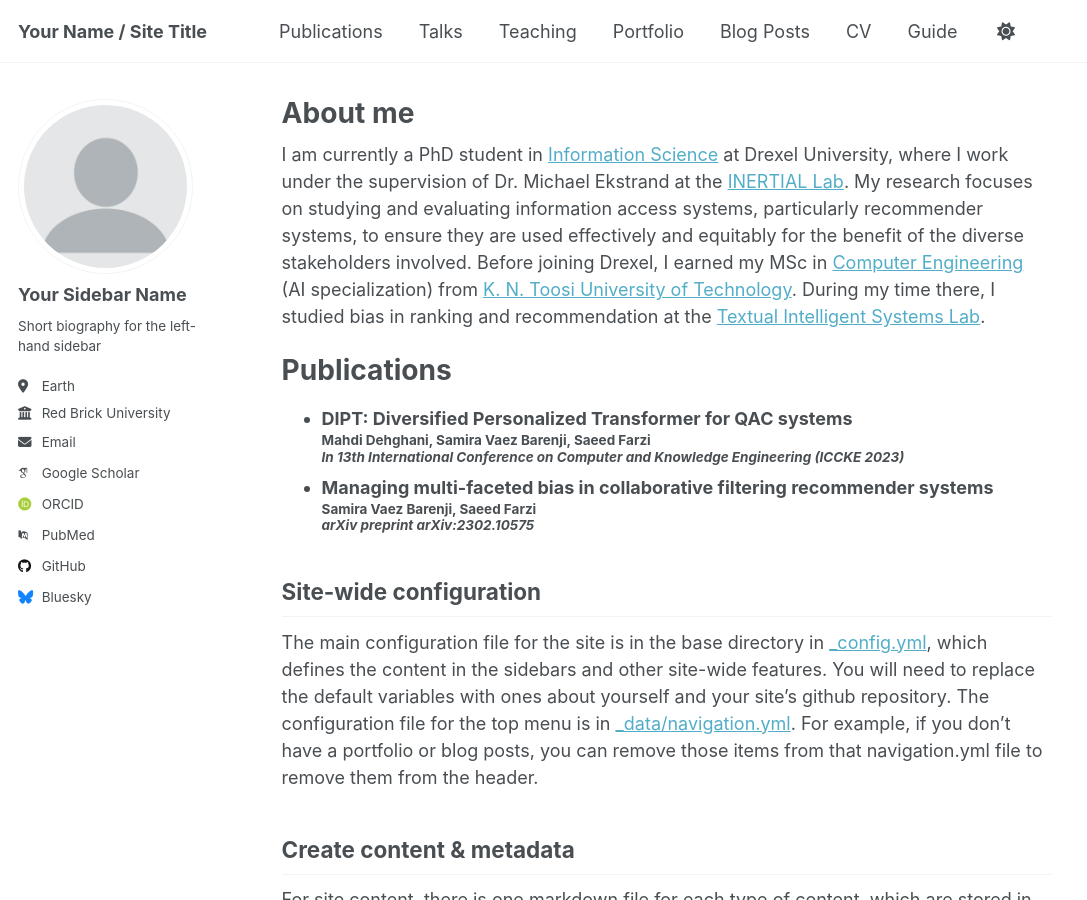
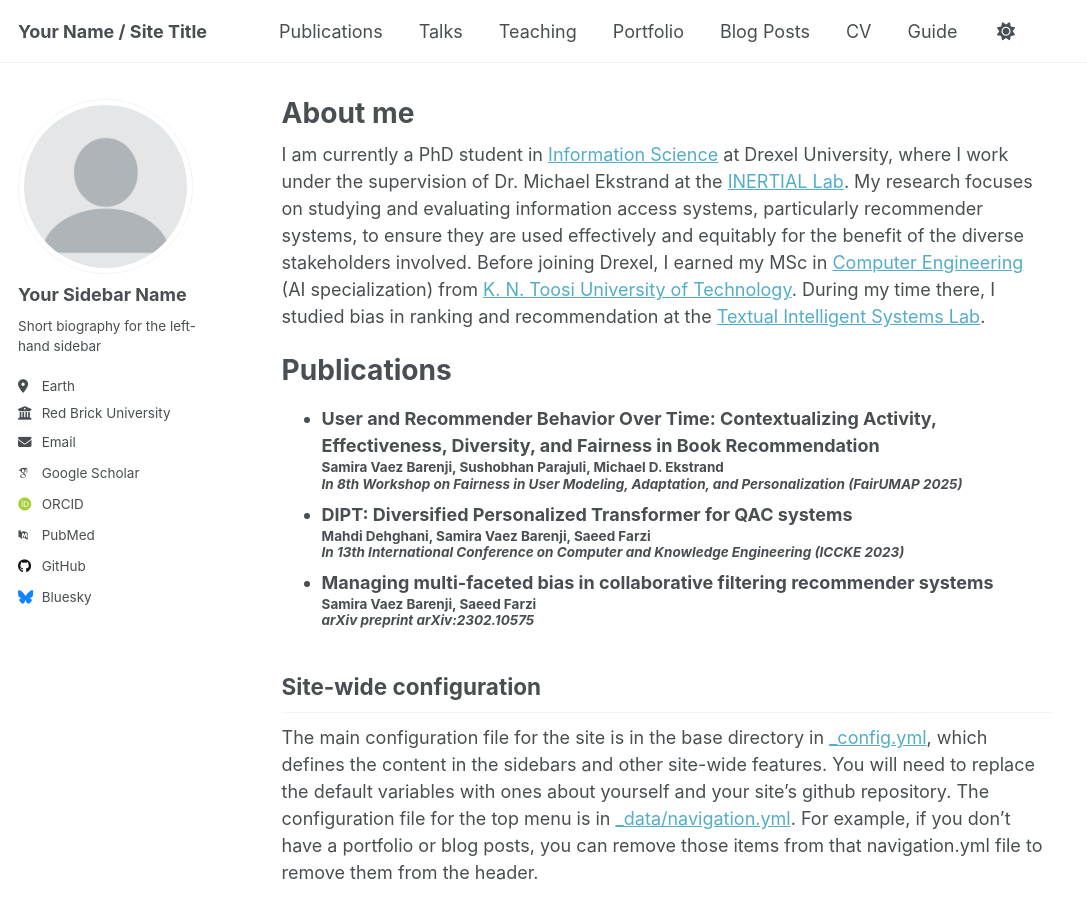
Before and after one commit to samiravaez/samiravaez.github.io, a Jekyll site: the page built from _pages/about.md, in a window 1280 px wide and 900 px high. Shown: the whole window, without its empty margins (0-1087 px from the left). Built offline with Jekyll 4.4.1, drawn with Linux system fonts in a browser that asks for light colours; some web fonts are replaced.

Commit message:
Update about.md

```diff
--- a/_pages/about.md
+++ b/_pages/about.md
@@ -12,15 +12,23 @@ I am currently a PhD student in <a href="https://drexel.edu/cci/academics/inform
 Publications
 ======
 <ul>
-                    <li><b>DIPT: Diversified Personalized Transformer for QAC systems</b>
+
+   <li><b>User and Recommender Behavior Over Time: Contextualizing Activity, Effectiveness, Diversity, and Fairness in Book Recommendation</b>
+                        <h5 style="margin-bottom:0; margin-top:0">Samira Vaez Barenji, Sushobhan Parajuli, Michael D. Ekstrand</h5>
+                        <h6 style="margin-top:0"><i>In 8th Workshop on Fairness in User Modeling, Adaptation, and Personalization (FairUMAP 2025)</i>
+                     </h6>
+                    </li>
+  <li><b>DIPT: Diversified Personalized Transformer for QAC systems</b>
                         <h5 style="margin-bottom:0; margin-top:0">Mahdi Dehghani, Samira Vaez Barenji, Saeed Farzi</h5>
-                        <h6 style="margin-top:0"><i>In 13th International Conference on Computer and Knowledge Engineering (ICCKE 2023)</i></h6>
+                        <h6 style="margin-top:0"><i>In 13th International Conference on Computer and Knowledge Engineering (ICCKE 2023)</i>
+                     </h6>
                     </li>
                     <li><b>Managing multi-faceted bias in collaborative filtering recommender systems</b>
                         <h5 style="margin-bottom:0; margin-top:0">Samira Vaez Barenji, Saeed Farzi</h5>
                         <h6 style="margin-top:0"><i>arXiv preprint arXiv:2302.10575</i></h6>
                     </li>
-                </ul>
+
+</ul>
 
 Site-wide configuration
 ------
```
